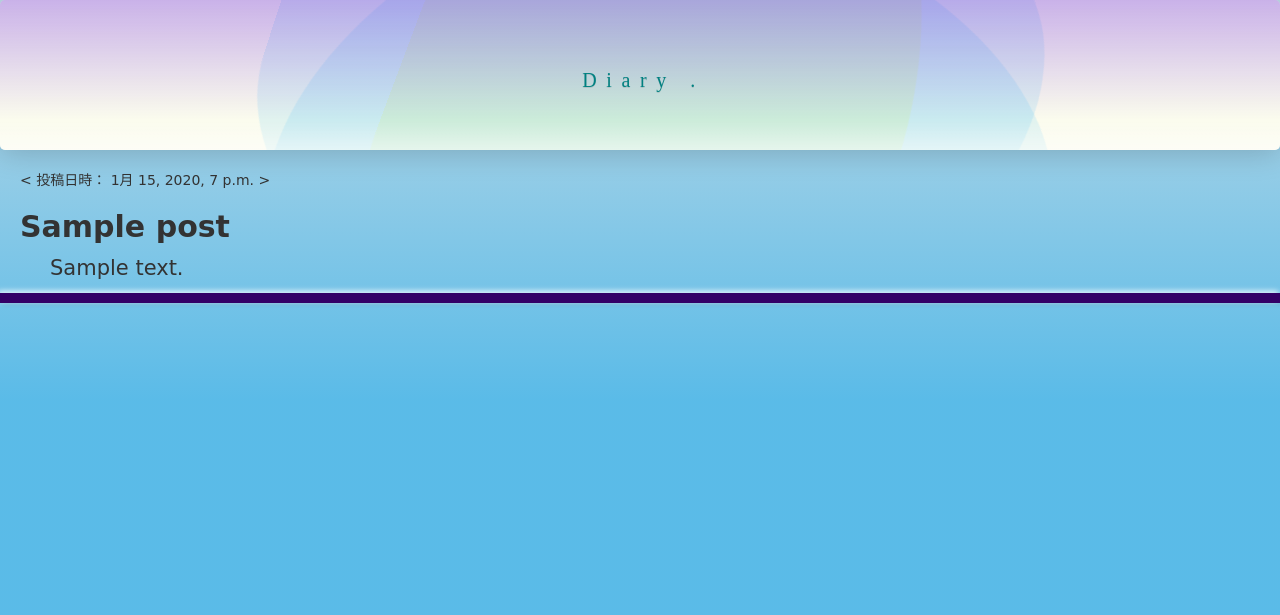
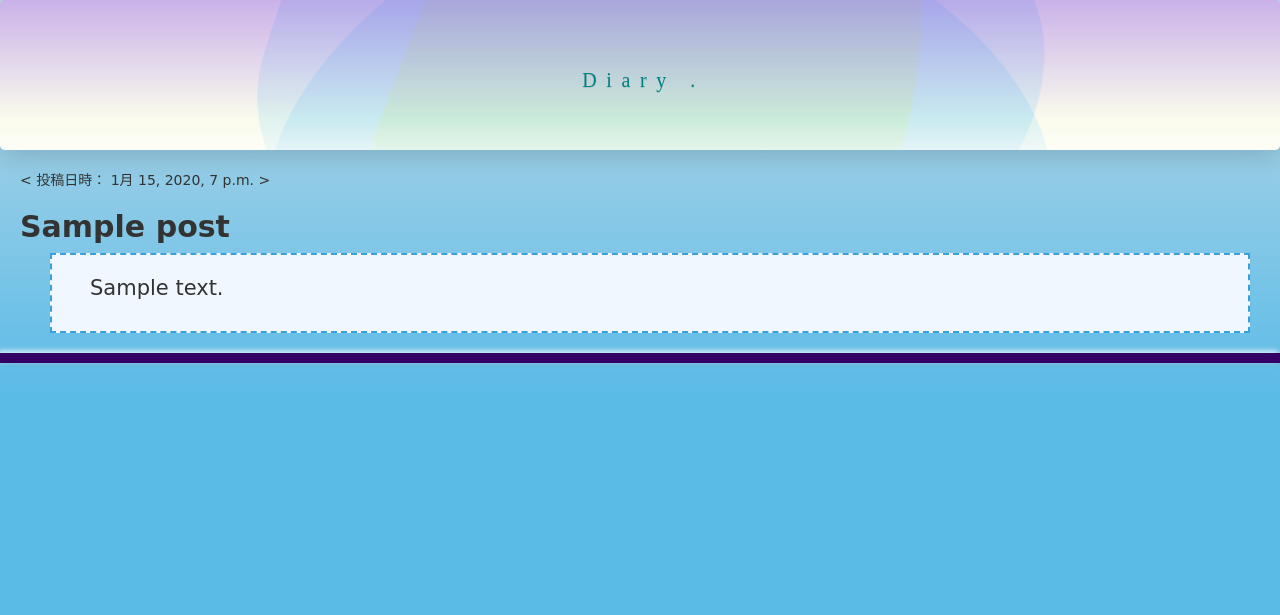
Before and after one commit to anko191/Ark, a Django app: page /phan in a window 1280 px wide. Shown: the top 615 px of the page. Run offline with Django 3.2, Linux system fonts and the light colour scheme; tables that the repository leaves empty hold one stand-in row (values such as "Sample post"); some libraries are stand-ins or nearby versions.

Commit message:
--updated

```diff
--- a/blog/templates/blog/phan.html
+++ b/blog/templates/blog/phan.html
@@ -26,8 +26,9 @@
           <div style = "margin-left:20px"><br>
               <p>< 投稿日時： {{ post.published_date }} ></p>
               <h2 style="font-family: 'Noto Serif JP', cursive; font-weight:bold">{{ post.title }}</h2>
-              <p style = "margin-left:30px;font-size:21px;" >{{ post.text|linebreaksbr }}</p>
+              <div class = "boxdashed" style="border: dashed 2px #39a0db;margin-left:30px;margin-right:30px;"><p style = "margin-left:20px;font-size:21px;" >{{ post.text|linebreaksbr }}</p></div>
           </div>
+          <br>
           <div id = "line" style="
             background-color: #330066;
             margin-top: 0;
```
